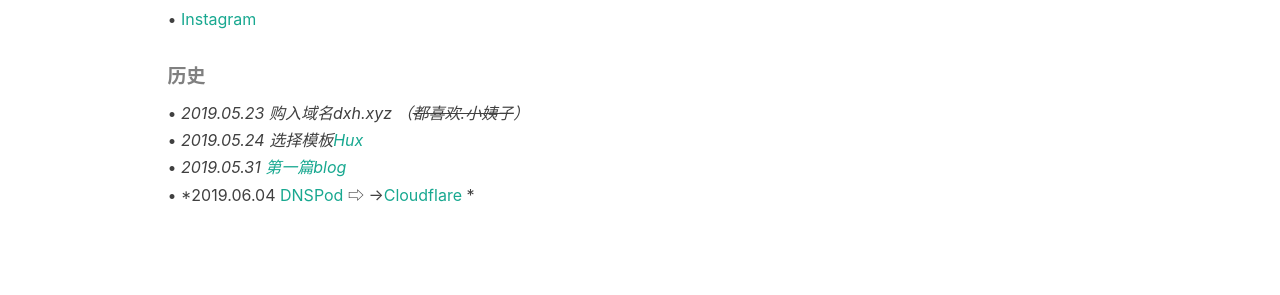
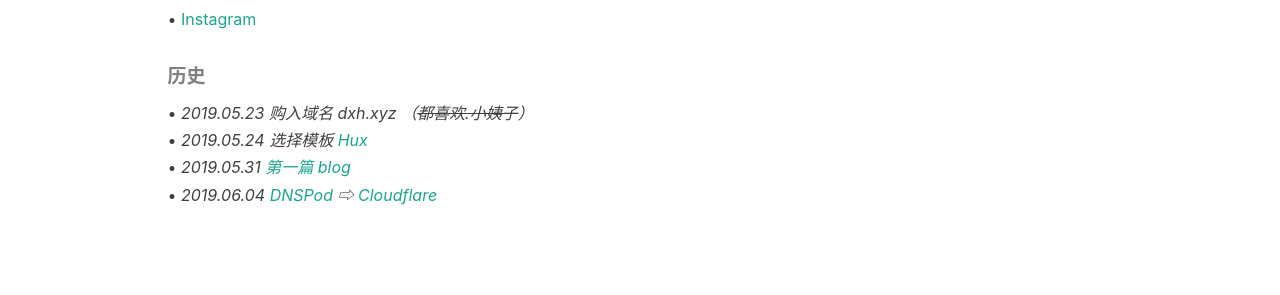
Before and after one commit to Devinteng/blog2, a Jekyll site: the page built from about.html, in a window 1280 px wide. Shown: the part 935-1230 px from the top of the page. Built offline with Jekyll 4.4.1, drawn with Linux system fonts in a browser that asks for light colours; nearby versions of some CDN libraries; comment, search, counter and statistics services are not loaded.

Commit message:
Update zh.md

```diff
--- a/_includes/about/zh.md
+++ b/_includes/about/zh.md
@@ -15,8 +15,8 @@ Hosted by [GitHub Pages](https://pages.github.com/), CDN by [Cloudflare](https:/
  • [Instagram](https://www.instagram.com/caiwoshiwho)
  <br/>
 ##### 历史
-• *2019.05.23 购入域名dxh.xyz （~~都喜欢.小姨子~~）*
-• *2019.05.24 选择模板[Hux](https://github.com/Huxpro/huxpro.github.io)*
-• *2019.05.31 [第一篇blog](https://dxh.xyz/2019/05/31/Redmi-K20-pro/)*
-• *2019.06.04 [DNSPod](https://www.dnspod.cn) ⇨ →[Cloudflare](https://www.cloudflare.com/) *
+• *2019.05.23 购入域名 dxh.xyz （~~都喜欢.小姨子~~）*
+• *2019.05.24 选择模板 [Hux](https://github.com/Huxpro/huxpro.github.io)*
+• *2019.05.31 [第一篇 blog](https://dxh.xyz/2019/05/31/Redmi-K20-pro/)*
+• *2019.06.04 [DNSPod](https://www.dnspod.cn) ⇨ [Cloudflare](https://www.cloudflare.com/)*
  <br/>
```
